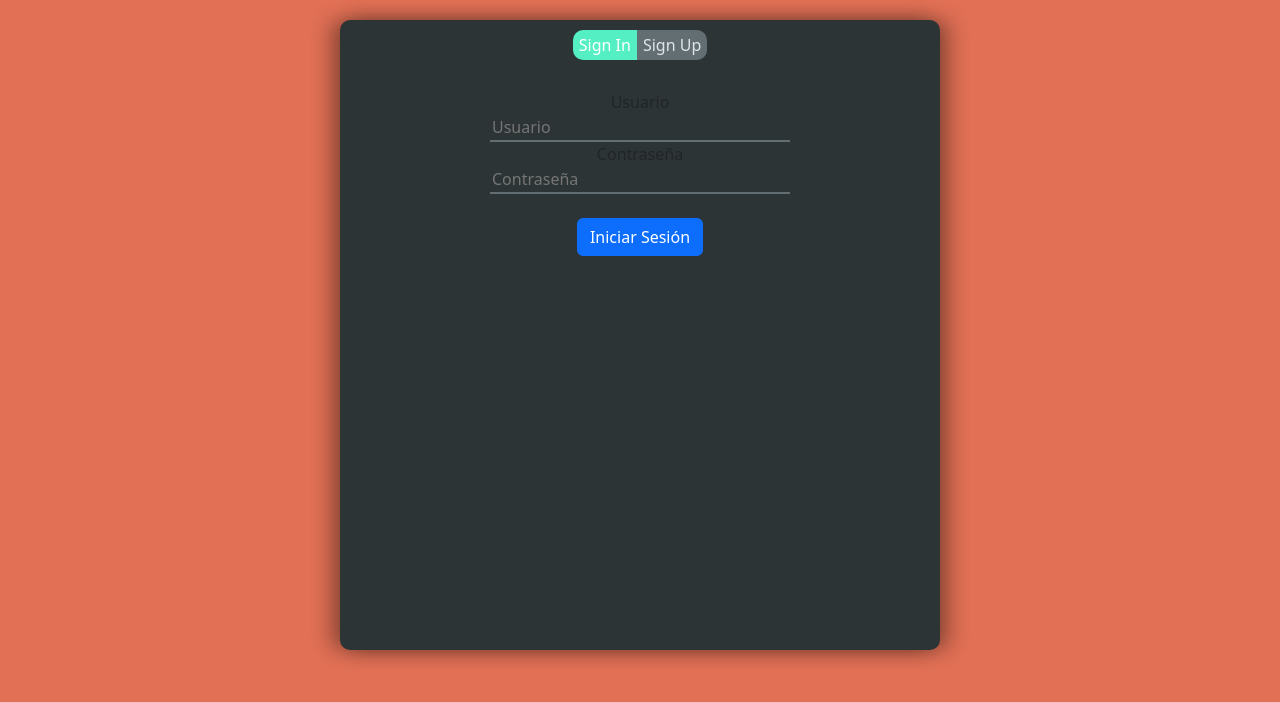
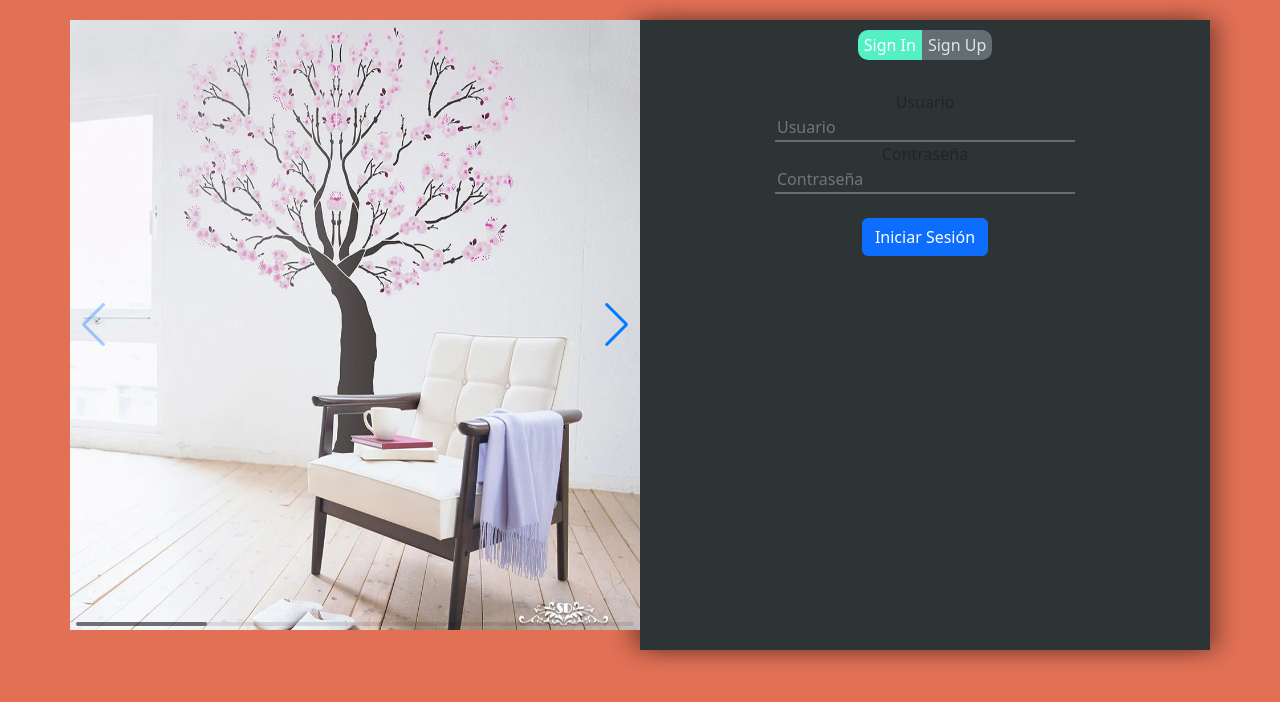
Before and after one commit to joaquin-espinosa733/login, a React (Vite) app: page / in a window 1280 px wide. Shown: the top 702 px of the page. Built offline with nearby package versions, Linux system fonts and the light colour scheme.

Commit message:
transition

```diff
--- a/package.json
+++ b/package.json
@@ -14,7 +14,8 @@
     "bootstrap": "^5.3.2",
     "react": "^18.2.0",
     "react-bootstrap": "^2.9.1",
-    "react-dom": "^18.2.0"
+    "react-dom": "^18.2.0",
+    "swiper": "^11.0.5"
   },
   "devDependencies": {
     "@types/react": "^18.2.37",
--- a/src/components/SignUp/AuthForm.jsx
+++ b/src/components/SignUp/AuthForm.jsx
@@ -2,6 +2,7 @@
 import { useState } from 'react';
 import styles from './AuthForm.module.css'; // Importa tu archivo CSS module
 import 'bootstrap/dist/css/bootstrap.min.css'; // Importa los estilos de Bootstrap
+import Slider from './Slider';
 
 const AuthForm = () => {
   const [activeForm, setActiveForm] = useState('signin');
@@ -11,6 +12,12 @@ const AuthForm = () => {
   };
 
   return (
+    <div className=' container'>
+      <div className=' row d-flex justify-content-center align-items-center'>
+        <div className='col-6 p-0 m-0'>
+          <Slider />
+        </div>
+        <div className=' col-6 p-0 m-0'>
           <div className={styles.authContainer}>
             <div className={styles.containerButtons}>
               <button
@@ -55,6 +62,9 @@ const AuthForm = () => {
               <button type="submit" className="btn btn-primary">Registrarse</button>
             </form>
           </div>
+        </div>
+      </div>
+    </div>
   );
 };
 
--- a/src/components/SignUp/AuthForm.module.css
+++ b/src/components/SignUp/AuthForm.module.css
@@ -8,11 +8,10 @@
     max-width: 600px;
     /* Aquí defines el ancho máximo que deseas */
     height: 630px;
-    margin-left: auto;
     /* Para centrarlo horizontalmente */
     margin-right: auto;
     /* Para centrarlo horizontalmente */
-    border-radius: 10px;
+
     box-shadow: 10px 0px 20px rgba(0, 0, 0, 0.327), -10px 0px 20px rgba(0, 0, 0, 0.327);
 }
 
--- /dev/null
+++ b/src/components/SignUp/Slider.jsx
@@ -0,0 +1,27 @@
+import { Swiper, SwiperSlide } from 'swiper/react';
+import { Navigation, Pagination, Scrollbar, A11y } from 'swiper/modules';
+import 'swiper/css';
+import 'swiper/css/navigation';
+import 'swiper/css/scrollbar';
+import aver from "../../assets/images/aver.webp"
+
+function Slider() {
+    return (
+        <div>
+            <Swiper
+                modules={[Navigation, Pagination, Scrollbar, A11y]}
+                spaceBetween={50}
+                slidesPerView={1}
+                navigation
+                pagination={{ clickable: true }}
+                scrollbar={{ draggable: true }}
+            >
+                <SwiperSlide><img src={aver} alt="" width={"100%"} height={"610px"}/></SwiperSlide>
+                <SwiperSlide><img src={aver} alt="" width={"100%"} height={"610px"}/></SwiperSlide>
+                <SwiperSlide><img src={aver} alt="" width={"100%"} height={"610px"}/></SwiperSlide>
+                <SwiperSlide><img src={aver} alt="" width={"100%"} height={"610px"}/></SwiperSlide>
+            </Swiper></div>
+    )
+}
+
+export default Slider
--- /dev/null
+++ b/src/components/SignUp/styles.css
@@ -0,0 +1,4 @@
+.swiper {
+  width: 600px;
+  height: 300px;
+}
```
Also changed, not shown: src/assets/images/aver.webp (added), 1 other file (tests, documents, lock files or other folders). Lines whose indentation alone changed are shown as unchanged.
